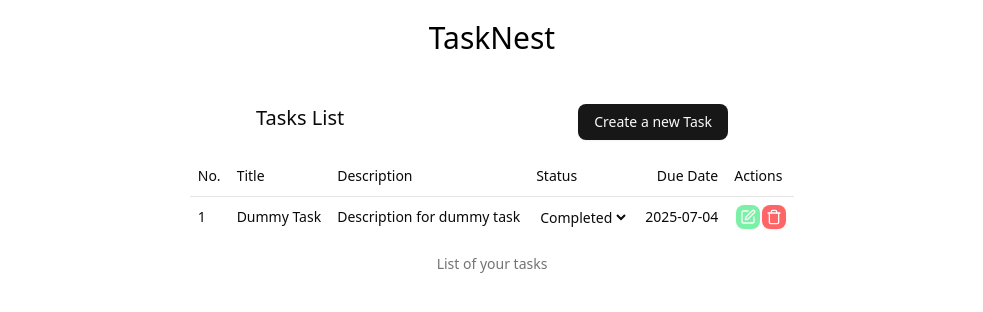
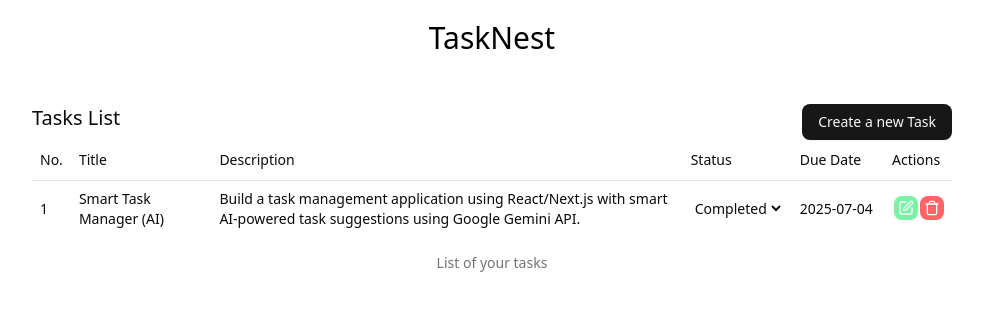
Before and after one commit to sikatanju/passlimits-technical-assessment, a Next.js app: page /tasks in a window 1280 px wide. Shown: the top 312 px of the page, without its empty margins (148-1131 px from the left). Built offline with nearby package versions, Linux system fonts and the light colour scheme.

Commit message:
refactor: responsive design change

```diff
--- a/src/app/tasks/(dashboard)/layout.tsx
+++ b/src/app/tasks/(dashboard)/layout.tsx
@@ -5,36 +5,19 @@ import React from "react";
 
 const TasksLayout = ({ children }: Readonly<{ children: React.ReactNode }>) => {
     return (
-        <div className="grid grid-cols-1 p-5 mx-auto justify-center items-center place-items-center md:w-2/3 lg:w-1/2">
+        <div className="grid grid-cols-1 p-5 mx-auto justify-center items-center place-items-center md:max-w-full lg:max-w-3/4">
             <div className="min-w-1/3 bg-white rounded-lg text-center mb-10">
                 <div className="text-3xl text-black">TaskNest</div>
             </div>
-            {/* <div className="w-full flex flex-row flex-wrap justify-start items-start gap-2 p-2">
-                <div>
-                    <Button>All Tasks</Button>
-                </div>
-                <div>
-                    <Button>Pending Tasks</Button>
-                </div>
-                <div>
-                    <Button>Completed Tasks</Button>
-                </div>
-            </div> */}
-            <div className="w-full flex flex-row flex-wrap justify-between items-start gap-2 mt-2 lg:px-16 lg:mb-4">
+            <div className="w-full flex flex-row flex-wrap justify-between items-start gap-2 mt-2">
                 <div className="text-md md:text-xl">Tasks List</div>
-                {/* <div>
-                    <input
-                        className="border-3 border-gray-500 rounded-lg"
-                        placeholder="Search for a Task"
-                    />
-                </div> */}
                 <div>
                     <Link href="/tasks/new">
                         <Button>Create a new Task</Button>
                     </Link>
                 </div>
             </div>
-            <div>{children}</div>
+            <div className="w-full">{children}</div>
         </div>
     );
 };
--- a/src/app/tasks/(dashboard)/page.tsx
+++ b/src/app/tasks/(dashboard)/page.tsx
@@ -32,7 +32,126 @@ const TasksPage = () => {
         deleteTask(taskId);
     };
     return (
-        <div className="overflow-x-auto w-full">
+        <div className="overflow-x-auto">
+            <Table>
+                <TableCaption>List of your tasks</TableCaption>
+                <TableHeader>
+                    <TableRow>
+                        <TableHead className="hidden sm:table-cell">
+                            No.
+                        </TableHead>
+                        <TableHead className="w-48">Title</TableHead>
+                        <TableHead className="hidden sm:table-cell w-64">
+                            Description
+                        </TableHead>
+                        <TableHead>Status</TableHead>
+                        <TableHead>Due Date</TableHead>
+                        <TableHead>Actions</TableHead>
+                    </TableRow>
+                </TableHeader>
+                <TableBody>
+                    {tasks.map((task, index) => (
+                        <TableRow key={task.id}>
+                            <TableCell className="hidden sm:table-cell w-8">
+                                {index + 1}
+                            </TableCell>
+                            <TableCell className="font-medium md:w-36 lg:w-54 whitespace-normal">
+                                <div className="break-words">{task.title}</div>
+                            </TableCell>
+                            <TableCell className="hidden sm:table-cell md:w-3xl lg:w-4xl break-words whitespace-normal">
+                                <div className="break-words">
+                                    {task.description}
+                                </div>
+                            </TableCell>
+                            <TableCell className="w-6">
+                                <select
+                                    defaultValue={task.status}
+                                    onChange={(e) => {
+                                        const statusValue = e.target.value;
+                                        const newTask = {
+                                            ...task,
+                                            status:
+                                                statusValue === "pending"
+                                                    ? Status.Pending
+                                                    : Status.Completed,
+                                        };
+                                        updateTask(newTask);
+                                    }}
+                                >
+                                    <option
+                                        className="bg-black text-white"
+                                        key={"pending"}
+                                        value={"pending"}
+                                    >
+                                        Pending
+                                    </option>
+                                    <option
+                                        className="bg-black text-white"
+                                        key={"completed"}
+                                        value={"completed"}
+                                    >
+                                        Completed
+                                    </option>
+                                </select>
+                            </TableCell>
+                            <TableCell className="w-24">
+                                {task.due_date}
+                            </TableCell>
+                            <TableCell>
+                                <Link
+                                    href={`/tasks/update/${task.id}`}
+                                    className="m-0.5"
+                                >
+                                    <Button className="h-6 w-6 bg-green-300">
+                                        <SquarePen />
+                                    </Button>
+                                </Link>
+                                <AlertDialog>
+                                    <AlertDialogTrigger asChild>
+                                        <Button
+                                            className="h-6 w-6 bg-red-400"
+                                            value={task.id}
+                                        >
+                                            <Trash />
+                                        </Button>
+                                    </AlertDialogTrigger>
+                                    <AlertDialogContent>
+                                        <AlertDialogHeader>
+                                            <AlertDialogTitle>
+                                                Are you absolutely sure?
+                                            </AlertDialogTitle>
+                                            <AlertDialogDescription>
+                                                This action cannot be undone.
+                                                This will permanently delete
+                                                your task.
+                                            </AlertDialogDescription>
+                                        </AlertDialogHeader>
+                                        <AlertDialogFooter>
+                                            <AlertDialogCancel>
+                                                Cancel
+                                            </AlertDialogCancel>
+
+                                            <AlertDialogAction
+                                                className={buttonVariants({
+                                                    variant: "destructive",
+                                                })}
+                                                onClick={() =>
+                                                    handleDelete(task.id)
+                                                }
+                                            >
+                                                Delete
+                                            </AlertDialogAction>
+                                        </AlertDialogFooter>
+                                    </AlertDialogContent>
+                                </AlertDialog>
+                            </TableCell>
+                        </TableRow>
+                    ))}
+                </TableBody>
+            </Table>
+        </div>
+        /*
+        <div className="overflow-x-auto">
             <Table>
                 <TableCaption>List of your tasks</TableCaption>
                 <TableHeader>
@@ -144,7 +263,7 @@ const TasksPage = () => {
                     ))}
                 </TableBody>
             </Table>
-        </div>
+        </div>*/
     );
 };
 
--- a/src/context/TaskContext.tsx
+++ b/src/context/TaskContext.tsx
@@ -28,8 +28,9 @@ export const TasksProvider = ({ children }: { children: ReactNode }) => {
     const [tasks, setTasks] = useState<Task[]>([
         {
             id: 0,
-            title: "Dummy Task",
-            description: "Description for dummy task",
+            title: "Smart Task Manager (AI)",
+            description:
+                "Build a task management application using React/Next.js with smart AI-powered task suggestions using Google Gemini API.",
             status: Status.Completed,
             due_date: new Date().toISOString().split("T")[0],
         },
```
